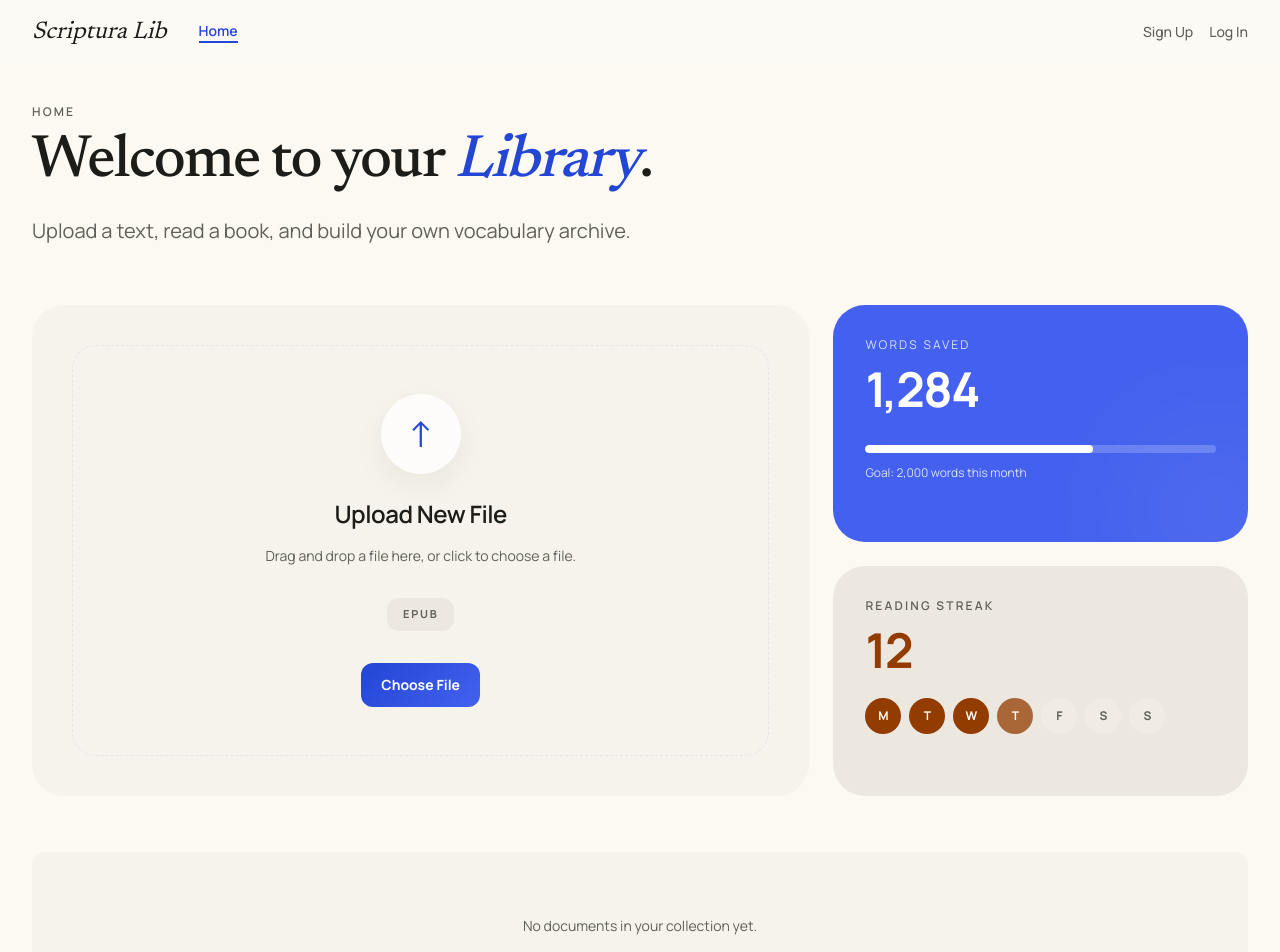
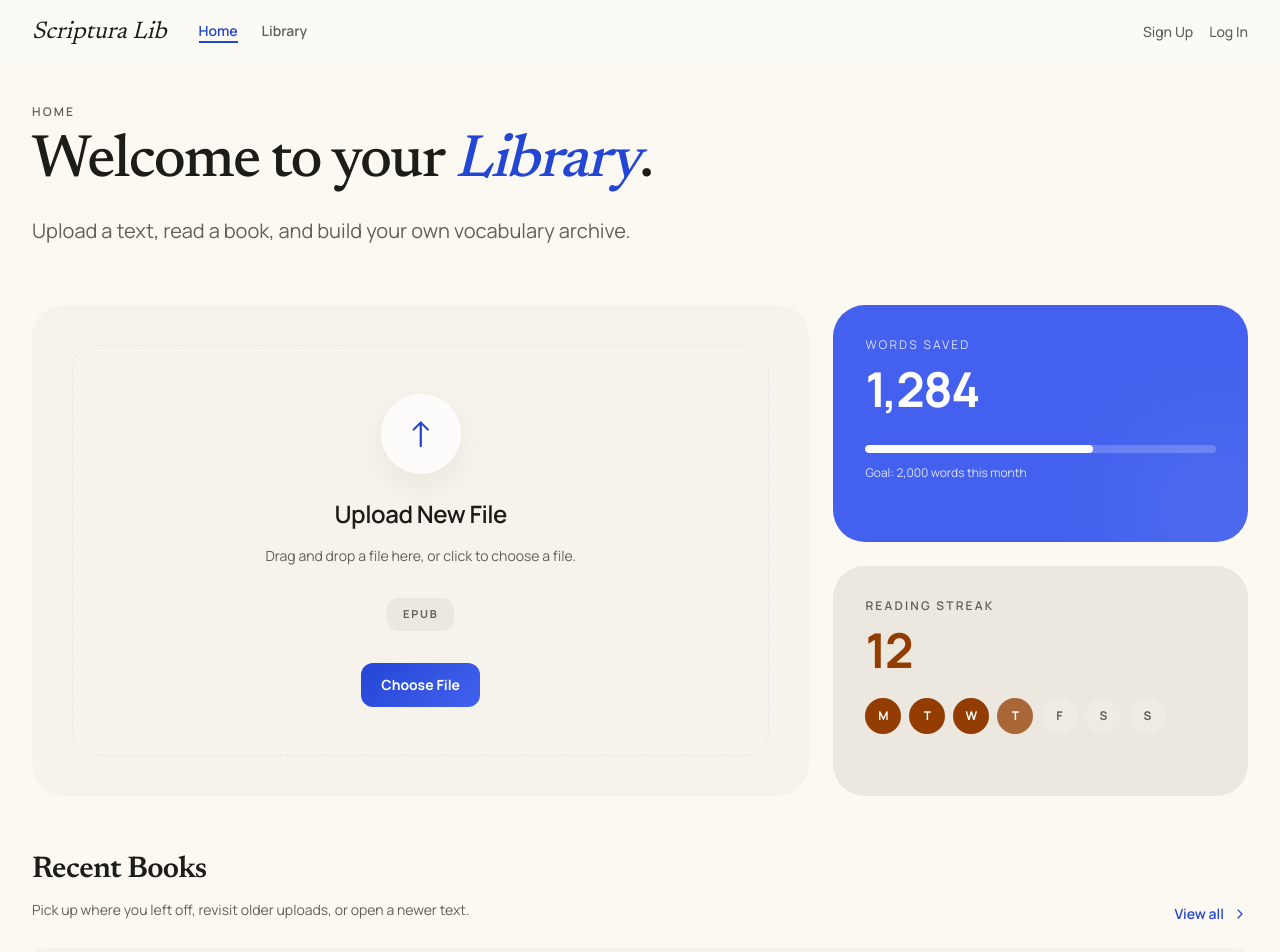
Before and after one commit to jellyM0on/cttc-read-tool, a React (Vite) app in the folder client/: page / in a window 1280 px wide. Shown: the top 952 px of the page. Built offline with nearby package versions, Linux system fonts and the light colour scheme.

Commit message:
prototype: add library route to home and navbar

```diff
--- a/client/src/components/documents/lists/DocumentCard.tsx
+++ b/client/src/components/documents/lists/DocumentCard.tsx
@@ -76,7 +76,7 @@ export function DocumentCard({ doc }: { doc: StoredDocument }) {
               </span>
 
               <Link
-                to={`/reader/${doc.id}`}
+                to={`/library/${doc.id}`}
                 className="rounded-full bg-(--primary) px-4 py-2 [font-family:var(--font-ui)] text-xs font-bold text-white transition-all hover:-translate-y-0.5"
               >
                 Open
--- a/client/src/components/shared/NavBar.tsx
+++ b/client/src/components/shared/NavBar.tsx
@@ -33,6 +33,16 @@ export function NavBar() {
               }`}
             >
               Home
+            </Link>
+             <Link
+              to="/library"
+              className={`[font-family:var(--font-ui)] text-sm font-semibold transition-colors ${
+                isActive("/library")
+                  ? "border-b-2 border-(--primary) text-(--primary)"
+                  : "border-b-2 border-transparent text-(--on-surface-muted) hover:text-(--primary)"
+              }`}
+            >
+              Library
             </Link>
           </div>
         </div>
@@ -105,6 +115,17 @@ export function NavBar() {
               >
                 Home
               </Link>
+
+              <Link
+                to="/library"
+                className={`[font-family:var(--font-ui)] text-sm font-semibold transition-colors ${
+                  isActive("/library")
+                    ? "border-b-2 border-(--primary) text-(--primary)"
+                    : "border-b-2 border-transparent text-(--on-surface-muted) hover:text-(--primary)"
+                }`}
+              >
+                Library
+              </Link>
             </div>
 
             {!isAuthenticated ? (
--- a/client/src/pages/home/HomePage.tsx
+++ b/client/src/pages/home/HomePage.tsx
@@ -1,13 +1,14 @@
 import { useEffect, useState } from "react";
+import { Link } from "react-router-dom";
 import { LibrarySection } from "../../components/documents/lists/DocumentList";
 import { UploadPanel } from "../../components/documents/upload/UploadPanel";
 import { NavBar } from "../../components/shared/NavBar";
+import { ReadingStreakCard } from "../../components/stats/ReadingStreakCard";
+import { WordsSavedCard } from "../../components/stats/WordsSavedCard";
 import { useAuth } from "../../context/useAuth";
 import { getLocalDocuments } from "../../lib/localApi/getLocalDocuments";
 import { saveLocalDocument } from "../../lib/localApi/saveLocalDocument";
 import type { StoredDocument } from "../../types/documents";
-import { ReadingStreakCard } from "../../components/stats/ReadingStreakCard";
-import { WordsSavedCard } from "../../components/stats/WordsSavedCard";
 
 function HeroSection() {
   return (
@@ -116,7 +117,37 @@ export function HomePage() {
             </div>
           </section>
 
-          <LibrarySection docs={documents} />
+          <div className="flex flex-col gap-6">
+            <div className="flex items-end justify-between">
+              <div className="max-w-2xl">
+                <h2 className="[font-family:var(--font-reading)] text-3xl font-semibold tracking-[-0.02em] text-(--on-surface)">
+                  Recent Books
+                </h2>
+                <p className="mt-2 [font-family:var(--font-ui)] text-sm leading-7 text-(--on-surface-muted)">
+                  Pick up where you left off, revisit older uploads, or open a newer text.
+                </p>
+              </div>
+
+              <Link
+                to="/library"
+                className="flex items-center gap-2 [font-family:var(--font-ui)] text-sm font-semibold text-(--primary) transition-opacity hover:opacity-80"
+              >
+                <span>View all</span>
+                <svg
+                  aria-hidden="true"
+                  viewBox="0 0 24 24"
+                  className="h-4 w-4"
+                  fill="none"
+                  stroke="currentColor"
+                  strokeWidth="1.8"
+                >
+                  <path d="m9 6 6 6-6 6" strokeLinecap="round" strokeLinejoin="round" />
+                </svg>
+              </Link>
+            </div>
+
+            <LibrarySection docs={documents} />
+          </div>
         </div>
       </main>
     </>
```
Also changed, not shown: client/src/app/router.tsx (+6 -1 lines).
